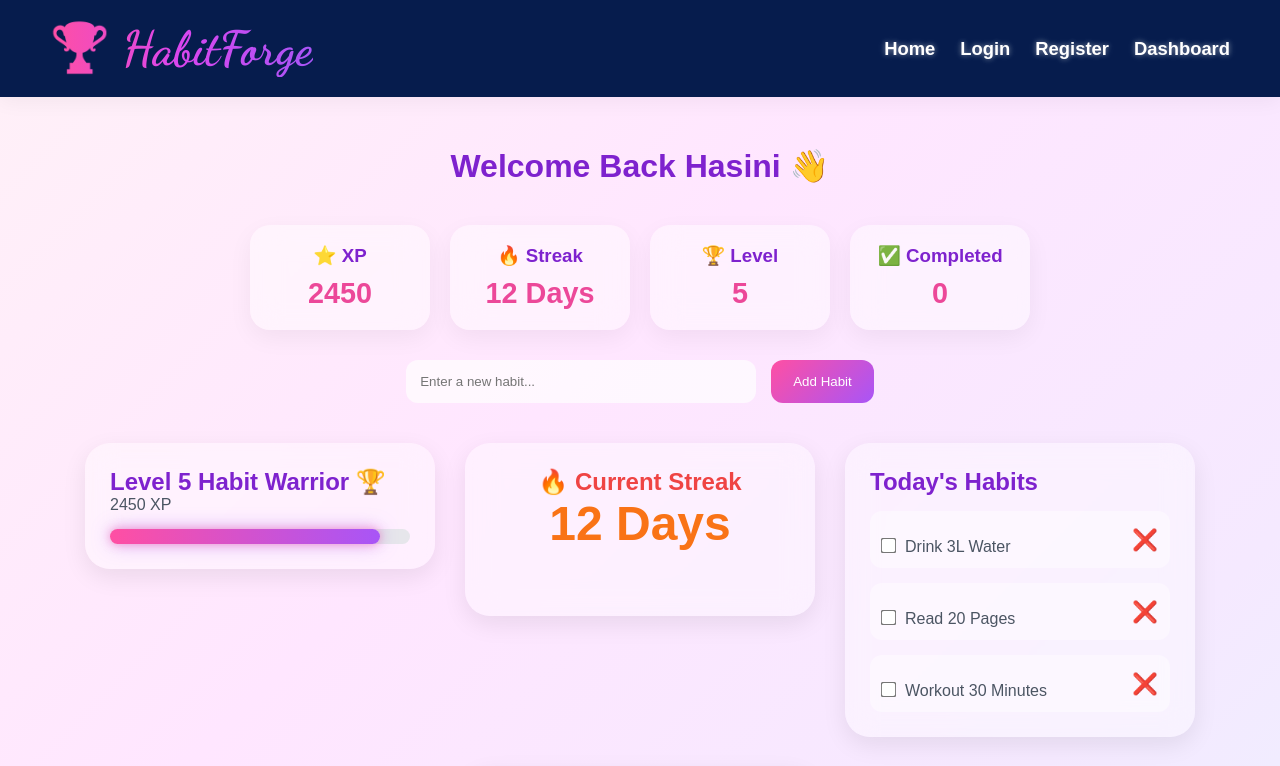
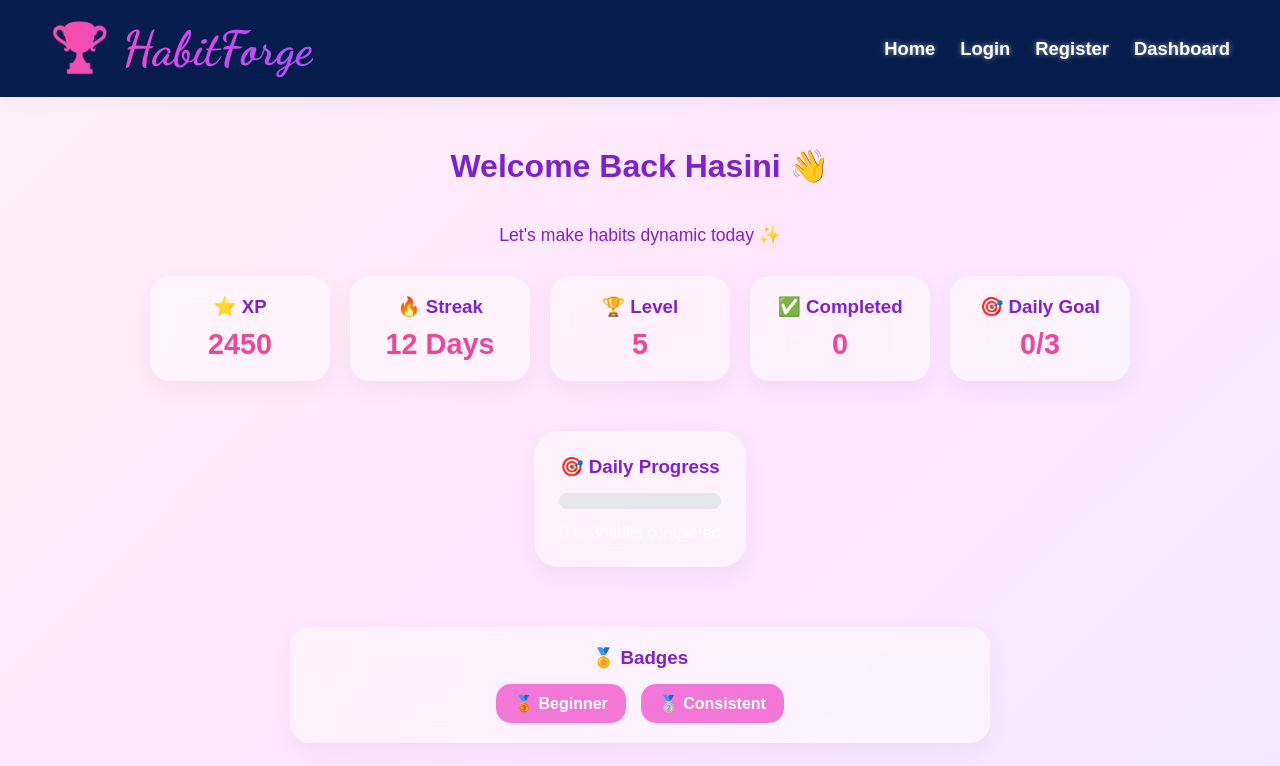
Before and after one commit to Hasinip-18/habitforge, a React (Vite) app in the folder client/: page /dashboard in a window 1280 px wide. Shown: the top 766 px of the page. Built offline with nearby package versions, Linux system fonts and the light colour scheme; a web font is replaced by a local one.

Commit message:
Added badges, daily goals, progress tracking and analytics

```diff
--- a/client/src/components/HabitList.jsx
+++ b/client/src/components/HabitList.jsx
@@ -4,20 +4,24 @@ function HabitList({ habits, deleteHabit, toggleHabit }) {
       <h2>Today's Habits</h2>
 
       {habits.map((habit, index) => (
+
   <div
     key={index}
-          className="habit-item"
+    className={`habit-item ${
+      habit.completed ? "completed" : ""
+    }`}
   >
+
     <label>
+
       <input
         type="checkbox"
         checked={habit.completed}
         onChange={() => toggleHabit(index)}
       />
 
-            <span>
       {habit.text}
-            </span>
+
     </label>
 
     <button
@@ -25,7 +29,9 @@ function HabitList({ habits, deleteHabit, toggleHabit }) {
     >
       ❌
     </button>
+
   </div>
+
 ))}
     </div>
   );
--- a/client/src/pages/Dashboard.jsx
+++ b/client/src/pages/Dashboard.jsx
@@ -36,10 +36,30 @@ function Dashboard() {
   const [newHabit, setNewHabit] = useState("");
 
   const level = Math.floor(xp / 500) + 1;
+  const badges = [];
+
+if (xp >= 100)
+  badges.push("🥉 Beginner");
+
+if (xp >= 1000)
+  badges.push("🥈 Consistent");
+
+if (xp >= 3000)
+  badges.push("🥇 Habit Master");
+
+if (xp >= 5000)
+  badges.push("💎 Legend");
 
   const completedHabits = habits.filter(
     (habit) => habit.completed
   ).length;
+  const dailyGoal = habits.length;
+
+const goalPercentage =
+  Math.min(
+    (completedHabits / dailyGoal) * 100,
+    100
+  );
 
   const addHabit = () => {
 
@@ -153,6 +173,10 @@ function Dashboard() {
       <h1>
         Welcome Back Hasini 👋
       </h1>
+      <p className="dashboard-subtitle">
+  Let's make habits dynamic today ✨
+</p>
+
 
       <div className="stats-row">
 
@@ -175,8 +199,57 @@ function Dashboard() {
           <h3>✅ Completed</h3>
           <p>{completedHabits}</p>
         </div>
+        <div className="stat-box">
+
+  <h3>🎯 Daily Goal</h3>
+
+  <p>
+    {completedHabits}/{dailyGoal}
+  </p>
+
+</div>
+<div className="goal-card">
+
+  <h3>
+    🎯 Daily Progress
+  </h3>
+
+  <div className="goal-progress">
+
+    <div
+      className="goal-fill"
+      style={{
+        width: `${goalPercentage}%`
+      }}
+    ></div>
+
+  </div>
+
+  <p>
+    {completedHabits} of {dailyGoal}
+    habits completed
+  </p>
+
+</div>
 
       </div>
+      <div className="badges-card">
+
+  <h3>🏅 Badges</h3>
+
+  <div className="badges-list">
+
+    {badges.map((badge, index) => (
+
+      <span key={index}>
+        {badge}
+      </span>
+
+    ))}
+
+  </div>
+
+</div>
 
       <HabitForm
         newHabit={newHabit}
--- a/client/src/styles/App.css
+++ b/client/src/styles/App.css
@@ -966,3 +966,138 @@
   box-shadow:
     0 8px 25px rgba(58, 80, 205, 0.05);
 }
+.goal-card {
+
+  margin: 30px auto;
+
+  max-width: 700px;
+
+  padding: 25px;
+
+  border-radius: 25px;
+
+  background: rgba(255,255,255,0.45);
+
+  backdrop-filter: blur(15px);
+
+  text-align: center;
+
+  box-shadow:
+    0 8px 25px rgba(0,0,0,0.05);
+}
+
+.goal-card h3 {
+
+  color: #7e22ce;
+
+  margin-bottom: 15px;
+}
+
+.goal-progress {
+
+  height: 16px;
+
+  border-radius: 20px;
+
+  overflow: hidden;
+
+  background: #e5e7eb;
+
+  margin-bottom: 15px;
+}
+
+.goal-fill {
+
+  height: 100%;
+
+  background: linear-gradient(
+    90deg,
+    #ff4fa3,
+    #a855f7
+  );
+
+  transition: 0.5s;
+}
+.habit-item.completed {
+
+  opacity: 0.7;
+
+  transform: scale(0.98);
+
+  transition: 0.3s;
+}
+
+.habit-item.completed label {
+
+  text-decoration: line-through;
+
+  color: #888;
+}
+.badges-card {
+
+  max-width: 700px;
+
+  margin: 25px auto;
+
+  padding: 20px;
+
+  border-radius: 20px;
+
+  background: rgba(255,255,255,0.45);
+
+  backdrop-filter: blur(15px);
+
+  text-align: center;
+
+  box-shadow:
+    0 8px 25px rgba(0,0,0,0.05);
+}
+
+.badges-card h3 {
+
+  color: #7e22ce;
+
+  margin-bottom: 15px;
+}
+
+.badges-list {
+
+  display: flex;
+
+  justify-content: center;
+
+  gap: 15px;
+
+  flex-wrap: wrap;
+}
+
+.badges-list span {
+
+  padding: 10px 18px;
+
+  border-radius: 15px;
+
+  background: rgb(242, 119, 215);
+
+  font-weight: 600;
+
+  transition: 0.3s;
+}
+
+.badges-list span:hover {
+
+  transform: scale(1.08);
+
+  box-shadow:
+    0 8px 20px rgba(168,85,247,0.15);
+}
+.dashboard-subtitle {
+
+  text-align: center;
+
+  color: #7e22ce;
+
+  font-size: 1.1rem;
+
+  margin-bottom: 25px;
+}
```
Lines whose indentation alone changed are shown as unchanged.
